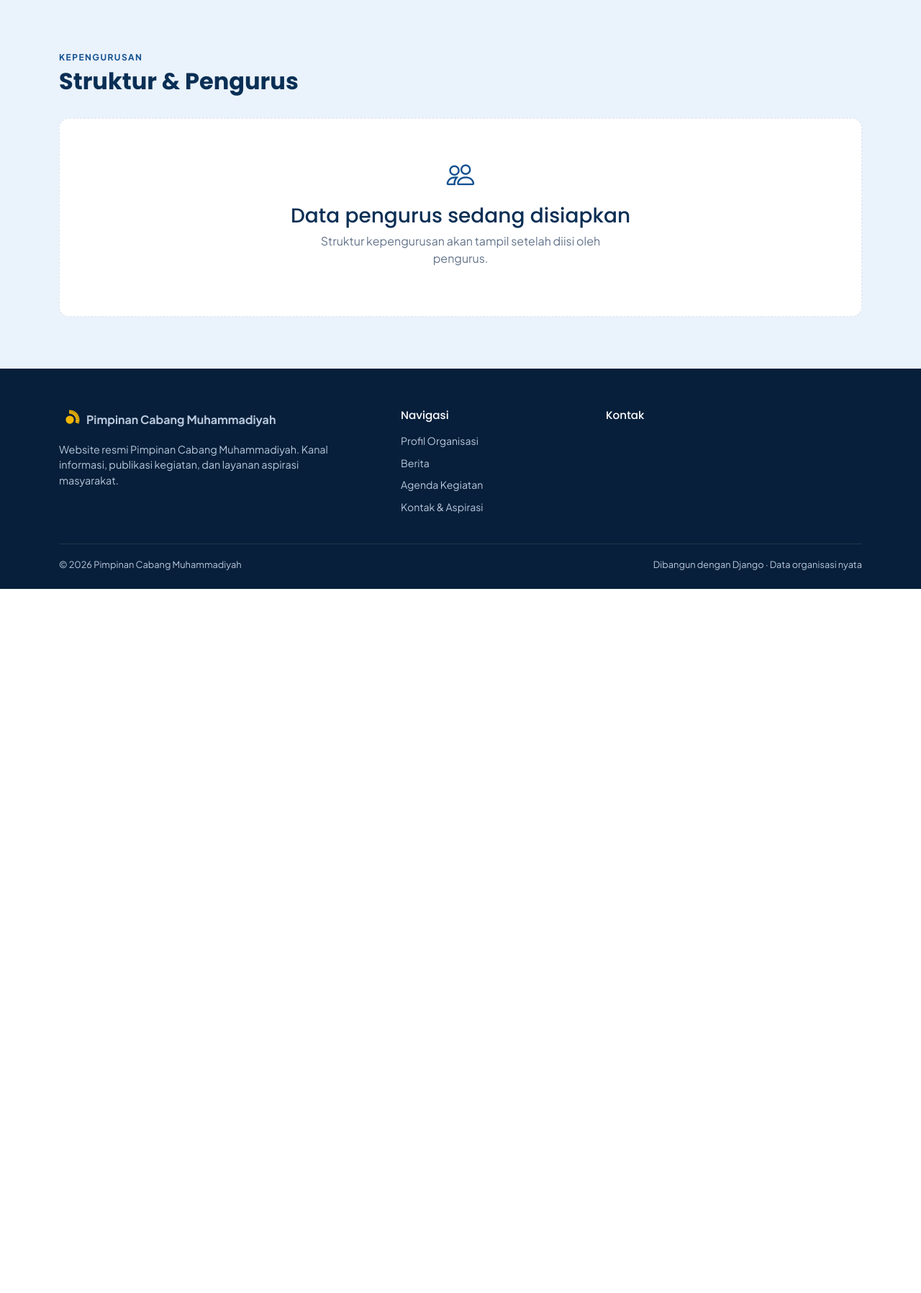
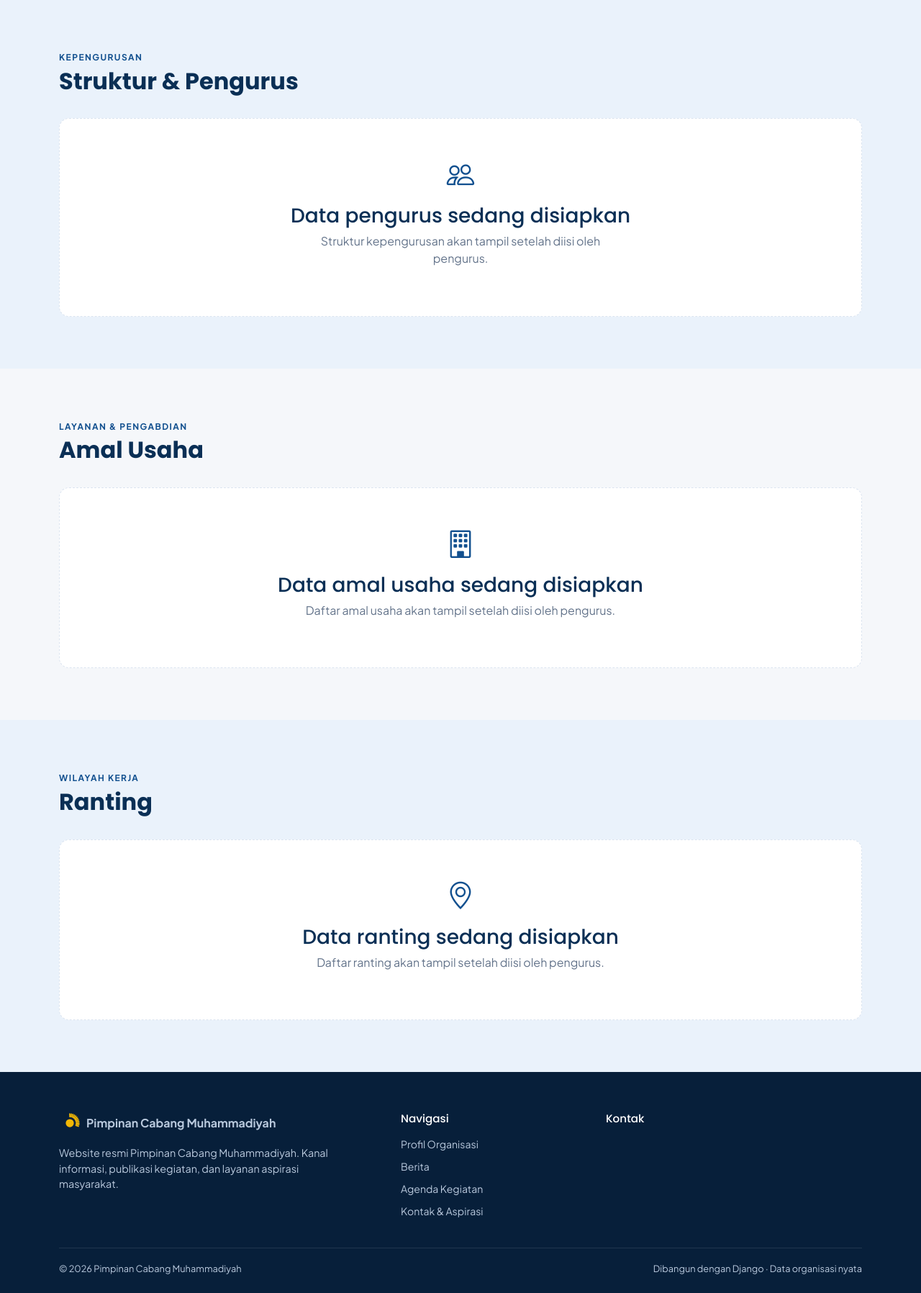
Before and after one commit to iqbalmieayamm-jpg/website-pcm, a Django app: template templates/core/profile.html in a window 1280 px wide. Shown: the part 821-2617 px from the top of the page at 72% size. Before the commit the page ends 1639 px from the top, so only its background shows below. Run offline with Django 5.2, Linux system fonts and the light colour scheme; the template is opened without the code that fills it, so the values that code supplies are empty; data comes from the database, SQL or seed files in the repository; both versions use the stored data as it was after the commit; parts of the project's set-up code (start-up, migrations or seed data) failed here and were passed over.

Commit message:
Tambah Ranting & Amal Usaha di halaman profil + fixture data

```diff
--- a/core/views.py
+++ b/core/views.py
@@ -6,7 +6,7 @@ from agenda.models import Agenda
 from news.models import News
 
 from .forms import ContactForm
-from .models import Division, Management, OrganizationProfile
+from .models import Division, Management, OrganizationProfile, Ranting, AmalUsaha
 
 
 def home(request):
@@ -38,6 +38,8 @@ def profile(request):
         "org": org,
         "groups": groups,
         "leaders": leaders,
+        "ranting_list": Ranting.objects.filter(aktif=True).order_by("urutan", "nama"),
+        "amal_usaha_list": AmalUsaha.objects.filter(aktif=True).select_related("ranting").order_by("nama"),
     })
 
 
--- a/templates/core/profile.html
+++ b/templates/core/profile.html
@@ -86,4 +86,78 @@
     {% endif %}
   </div>
 </section>
+
+<!-- ===== AMAL USAHA ===== -->
+<section class="section">
+  <div class="container">
+    <div class="section-head reveal">
+      <div><p class="eyebrow">Layanan &amp; Pengabdian</p><h2>Amal Usaha</h2></div>
+    </div>
+    {% if amal_usaha_list %}
+      <div class="row g-4">
+        {% for a in amal_usaha_list %}
+          <div class="col-md-6 col-lg-4">
+            <div class="content-card reveal h-100">
+              <h3>{{ a.nama }}</h3>
+              <p class="muted">
+                {{ a.jenis }}{% if a.ranting %} · Ranting {{ a.ranting.nama }}{% endif %}
+              </p>
+              {% if a.deskripsi %}<p>{{ a.deskripsi|truncatewords:30 }}</p>{% endif %}
+              <ul class="contact-list">
+                {% if a.alamat %}<li><i class="bi bi-geo-alt"></i><span>{{ a.alamat }}</span></li>{% endif %}
+                {% if a.pimpinan %}<li><i class="bi bi-person"></i><span>{{ a.pimpinan }}</span></li>{% endif %}
+                {% if a.telepon %}<li><i class="bi bi-telephone"></i><span>{{ a.telepon }}</span></li>{% endif %}
+              </ul>
+            </div>
+          </div>
+        {% endfor %}
+      </div>
+    {% else %}
+      <div class="empty-state reveal">
+        <i class="bi bi-building"></i>
+        <h3>Data amal usaha sedang disiapkan</h3>
+        <p>Daftar amal usaha akan tampil setelah diisi oleh pengurus.</p>
+      </div>
+    {% endif %}
+  </div>
+</section>
+
+<!-- ===== RANTING ===== -->
+<section class="section section-alt">
+  <div class="container">
+    <div class="section-head reveal">
+      <div><p class="eyebrow">Wilayah Kerja</p><h2>Ranting</h2></div>
+    </div>
+    {% if ranting_list %}
+      <div class="row g-4">
+        {% for r in ranting_list %}
+          <div class="col-md-6 col-lg-4">
+            <div class="content-card reveal h-100">
+              {% if r.foto %}
+                <img src="{{ r.foto.url }}" alt="{{ r.nama }}" loading="lazy" style="width:100%;border-radius:12px;margin-bottom:1rem;">
+              {% endif %}
+              <h3>{{ r.nama }}</h3>
+              <p class="muted">
+                {{ r.desa_kelurahan }}{% if r.kecamatan %}, Kec. {{ r.kecamatan }}{% endif %}
+              </p>
+              {% if r.deskripsi %}<p>{{ r.deskripsi|truncatewords:30 }}</p>{% endif %}
+              <ul class="contact-list">
+                {% if r.ketua %}<li><i class="bi bi-person"></i><span>Ketua: {{ r.ketua }}</span></li>{% endif %}
+                {% if r.alamat %}<li><i class="bi bi-geo-alt"></i><span>{{ r.alamat }}</span></li>{% endif %}
+                {% if r.telepon %}<li><i class="bi bi-telephone"></i><span>{{ r.telepon }}</span></li>{% endif %}
+                {% if r.email %}<li><i class="bi bi-envelope"></i><span>{{ r.email }}</span></li>{% endif %}
+              </ul>
+            </div>
+          </div>
+        {% endfor %}
+      </div>
+    {% else %}
+      <div class="empty-state reveal">
+        <i class="bi bi-geo-alt"></i>
+        <h3>Data ranting sedang disiapkan</h3>
+        <p>Daftar ranting akan tampil setelah diisi oleh pengurus.</p>
+      </div>
+    {% endif %}
+  </div>
+</section>
 {% endblock %}
```
Also changed, not shown: core/fixtures/ranting_amalusaha.json (added, +39 -0 lines).
